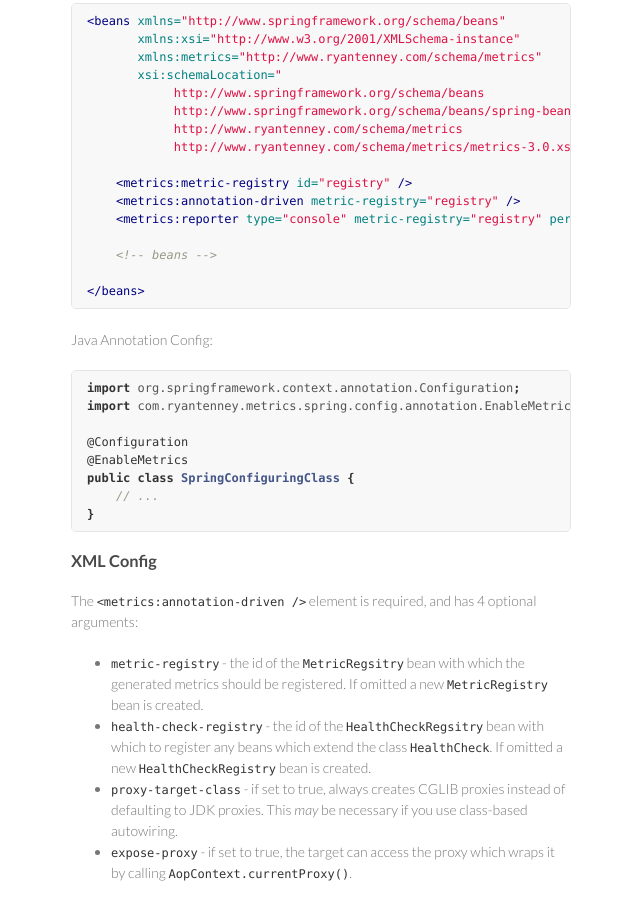
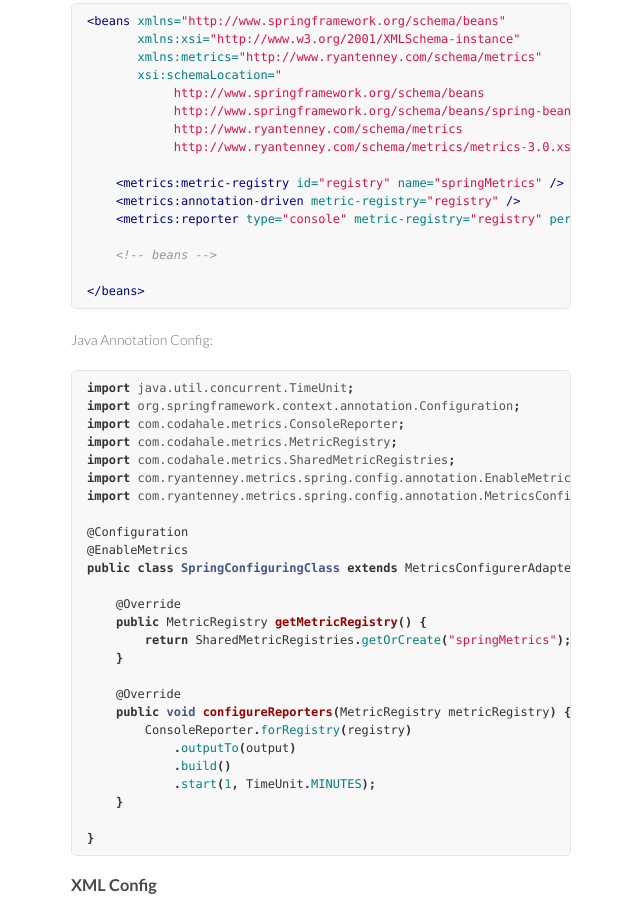
Before and after one commit to ryantenney/metrics-spring, a plain HTML site: page index.html in a window 1280 px wide. Shown: the part 1113-2010 px from the top of the page, without its empty margins (499-1139 px from the left). Drawn offline with Linux system fonts and the light colour scheme.

Commit message:
Create gh-pages branch via GitHub

```diff
--- a/index.html
+++ b/index.html
@@ -79,7 +79,7 @@
 <span class="s">            http://www.ryantenney.com/schema/metrics</span>
 <span class="s">            http://www.ryantenney.com/schema/metrics/metrics-3.0.xsd"</span><span class="nt">&gt;</span>
 
-    <span class="nt">&lt;metrics:metric-registry</span> <span class="na">id=</span><span class="s">"registry"</span> <span class="nt">/&gt;</span>
+    <span class="nt">&lt;metrics:metric-registry</span> <span class="na">id=</span><span class="s">"registry"</span> <span class="na">name=</span><span class="s">"springMetrics"</span> <span class="nt">/&gt;</span>
     <span class="nt">&lt;metrics:annotation-driven</span> <span class="na">metric-registry=</span><span class="s">"registry"</span> <span class="nt">/&gt;</span>
     <span class="nt">&lt;metrics:reporter</span> <span class="na">type=</span><span class="s">"console"</span> <span class="na">metric-registry=</span><span class="s">"registry"</span> <span class="na">period=</span><span class="s">"1m"</span> <span class="nt">/&gt;</span>
 
@@ -90,13 +90,31 @@
 
 <p>Java Annotation Config:</p>
 
-<div class="highlight"><pre><span class="kn">import</span> <span class="nn">org.springframework.context.annotation.Configuration</span><span class="o">;</span>
+<div class="highlight"><pre><span class="kn">import</span> <span class="nn">java.util.concurrent.TimeUnit</span><span class="o">;</span>
+<span class="kn">import</span> <span class="nn">org.springframework.context.annotation.Configuration</span><span class="o">;</span>
+<span class="kn">import</span> <span class="nn">com.codahale.metrics.ConsoleReporter</span><span class="o">;</span>
+<span class="kn">import</span> <span class="nn">com.codahale.metrics.MetricRegistry</span><span class="o">;</span>
+<span class="kn">import</span> <span class="nn">com.codahale.metrics.SharedMetricRegistries</span><span class="o">;</span>
 <span class="kn">import</span> <span class="nn">com.ryantenney.metrics.spring.config.annotation.EnableMetrics</span><span class="o">;</span>
+<span class="kn">import</span> <span class="nn">com.ryantenney.metrics.spring.config.annotation.MetricsConfigurerAdapter</span><span class="o">;</span>
 
 <span class="nd">@Configuration</span>
 <span class="nd">@EnableMetrics</span>
-<span class="kd">public</span> <span class="kd">class</span> <span class="nc">SpringConfiguringClass</span> <span class="o">{</span>
-    <span class="c1">// ...</span>
+<span class="kd">public</span> <span class="kd">class</span> <span class="nc">SpringConfiguringClass</span> <span class="kd">extends</span> <span class="n">MetricsConfigurerAdapter</span> <span class="o">{</span>
+
+    <span class="nd">@Override</span>
+    <span class="kd">public</span> <span class="n">MetricRegistry</span> <span class="nf">getMetricRegistry</span><span class="o">()</span> <span class="o">{</span>
+        <span class="k">return</span> <span class="n">SharedMetricRegistries</span><span class="o">.</span><span class="na">getOrCreate</span><span class="o">(</span><span class="s">"springMetrics"</span><span class="o">);</span>
+    <span class="o">}</span>
+
+    <span class="nd">@Override</span>
+    <span class="kd">public</span> <span class="kt">void</span> <span class="nf">configureReporters</span><span class="o">(</span><span class="n">MetricRegistry</span> <span class="n">metricRegistry</span><span class="o">)</span> <span class="o">{</span>
+        <span class="n">ConsoleReporter</span><span class="o">.</span><span class="na">forRegistry</span><span class="o">(</span><span class="n">registry</span><span class="o">)</span>
+            <span class="o">.</span><span class="na">outputTo</span><span class="o">(</span><span class="n">output</span><span class="o">)</span>
+            <span class="o">.</span><span class="na">build</span><span class="o">()</span>
+            <span class="o">.</span><span class="na">start</span><span class="o">(</span><span class="mi">1</span><span class="o">,</span> <span class="n">TimeUnit</span><span class="o">.</span><span class="na">MINUTES</span><span class="o">);</span>
+    <span class="o">}</span>
+
 <span class="o">}</span>
 </pre></div>
 
```
Also changed, not shown: params.json (+1 -1 lines).
